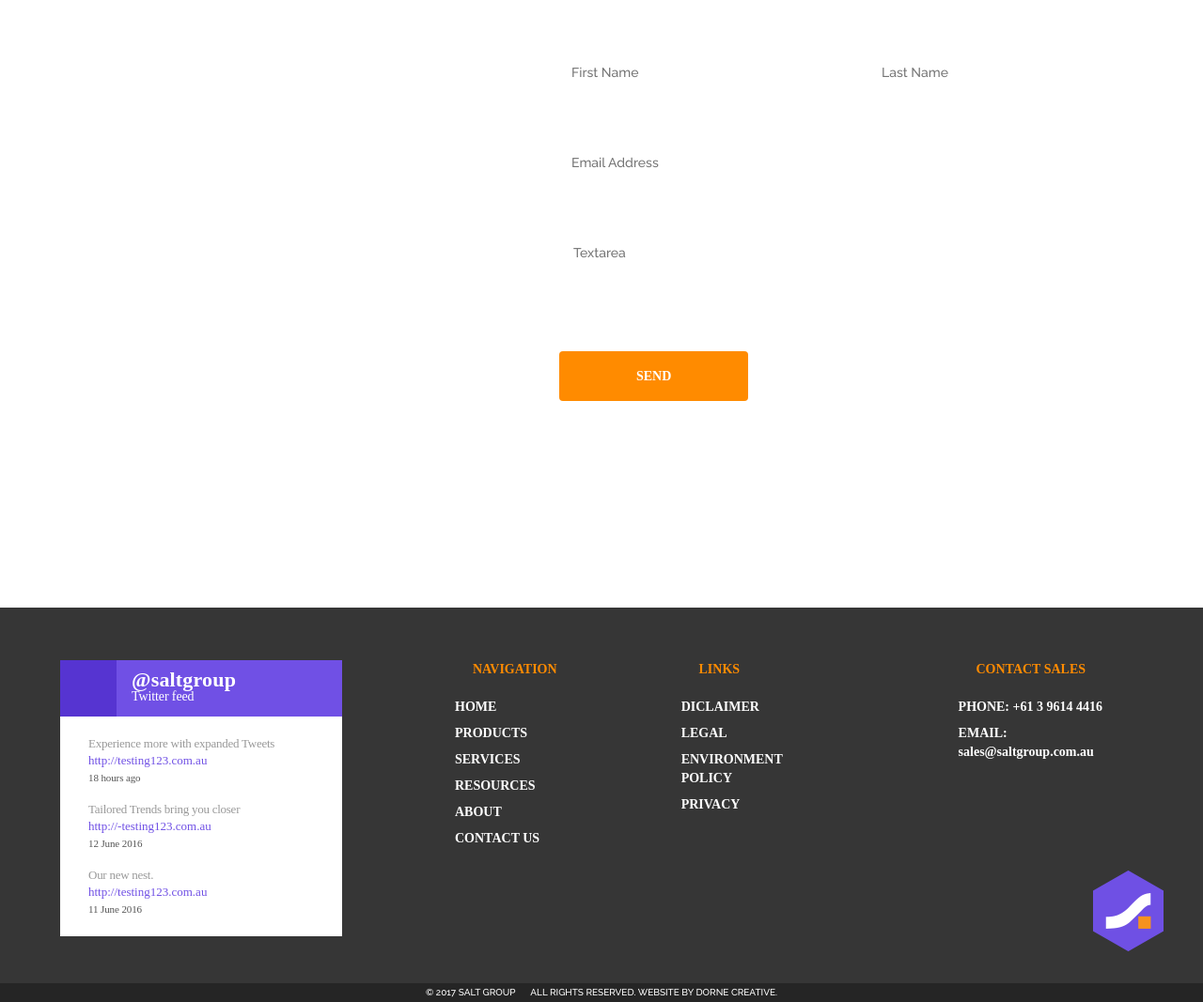
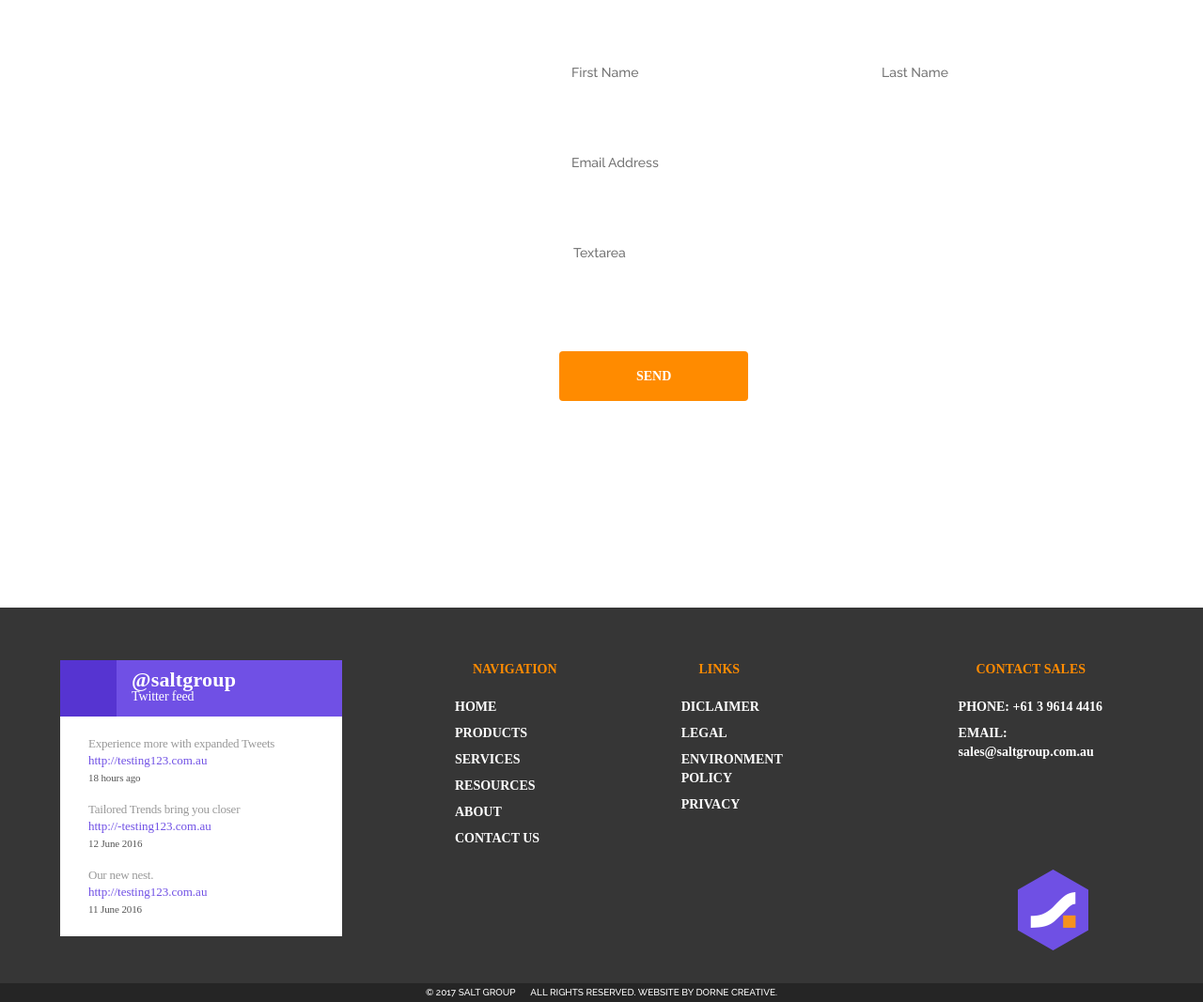
Before and after one commit to Embrill/HTML-dev, a website: page src/index.html in a window 1280 px wide. Shown: the part 3240-4307 px from the top of the page at 94% size. Drawn offline with nearby package versions, Linux system fonts and the light colour scheme; files that its build step writes are made by us from their sources; files whose address does not match are found by name; a web font is replaced by a local one.

Commit message:
Подправил лого в футере

```diff
--- a/gulp/version.json
+++ b/gulp/version.json
@@ -1,3 +1,3 @@
 {
-    "main": "20220223004743"
+    "main": "20220223005557"
 }
--- a/src/scss/footer.scss
+++ b/src/scss/footer.scss
@@ -16,8 +16,8 @@
 	// .footer__logo
 	&__logo {
 		position: absolute;
-		bottom: 54px;
-		right: 42px;
+		bottom: 13%;
+		right: 9.5%;
 		z-index: 10;
 	}
 	.footer__bottom {
```
Also changed, not shown: dist/css/style.css, dist/css/style.min.css, dist/img/stack/sprite.stack.html.
